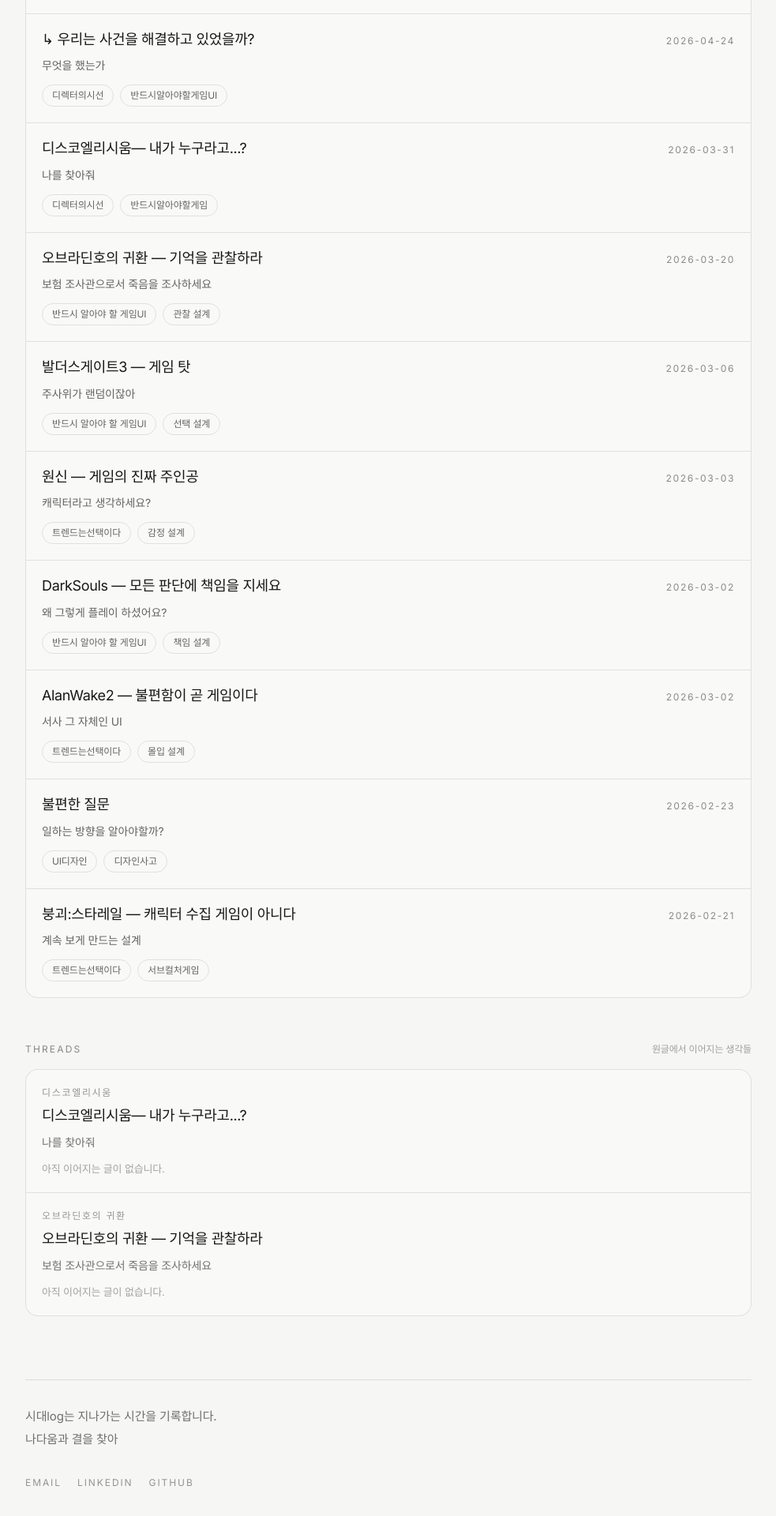
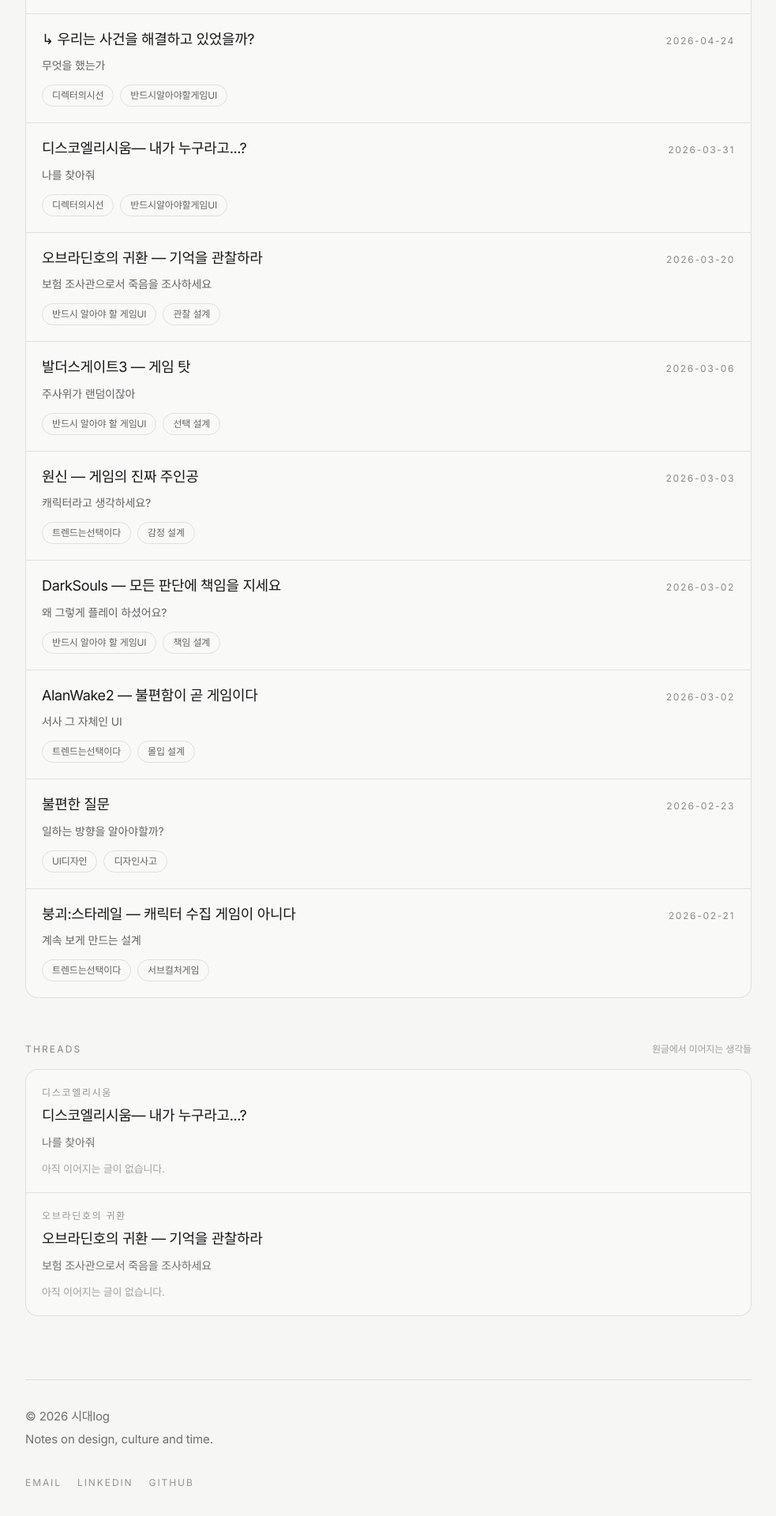
Before and after one commit to fancifulfacnyworld-prog/sidaelog, a Next.js app: page / in a window 1280 px wide. Shown: the part 696-2616 px from the top of the page at 79% size, without its empty margins (148-1131 px from the left). Built offline with nearby package versions, Linux system fonts and the light colour scheme.

Commit message:
update article

```diff
--- a/app/page.tsx
+++ b/app/page.tsx
@@ -185,9 +185,9 @@ export default function Home() {
         {/* Footer */}
         <footer className="mt-20 border-t border-black/10 pt-8 pb-10">
           <p className="max-w-[42ch] text-[15px] leading-[1.9] tracking-[-0.01em] text-black/55">
-            시대log는 지나가는 시간을 기록합니다.
+            © 2026 시대log
             <br />
-            나다움과 결을 찾아
+            Notes on design, culture and time.
           </p>
 
           <div className="mt-8 flex flex-wrap gap-x-5 gap-y-2 text-[12px] uppercase tracking-[0.16em] text-black/40">
--- a/content/articles/DiscoElysium.mdx
+++ b/content/articles/DiscoElysium.mdx
@@ -4,7 +4,7 @@ series: "디스코엘리시움"
 isRoot: true
 subtitle: "나를 찾아줘"
 date: "2026-03-31"
-tags: ["디렉터의시선", "반드시알아야할게임", "UI설계", "UX전략", "게임분석"]
+tags: ["디렉터의시선", "반드시알아야할게임UI", "UI설계", "UX전략", "게임분석"]
 ---
 
 ## 먼저 짚고 넘어갈 것
```
